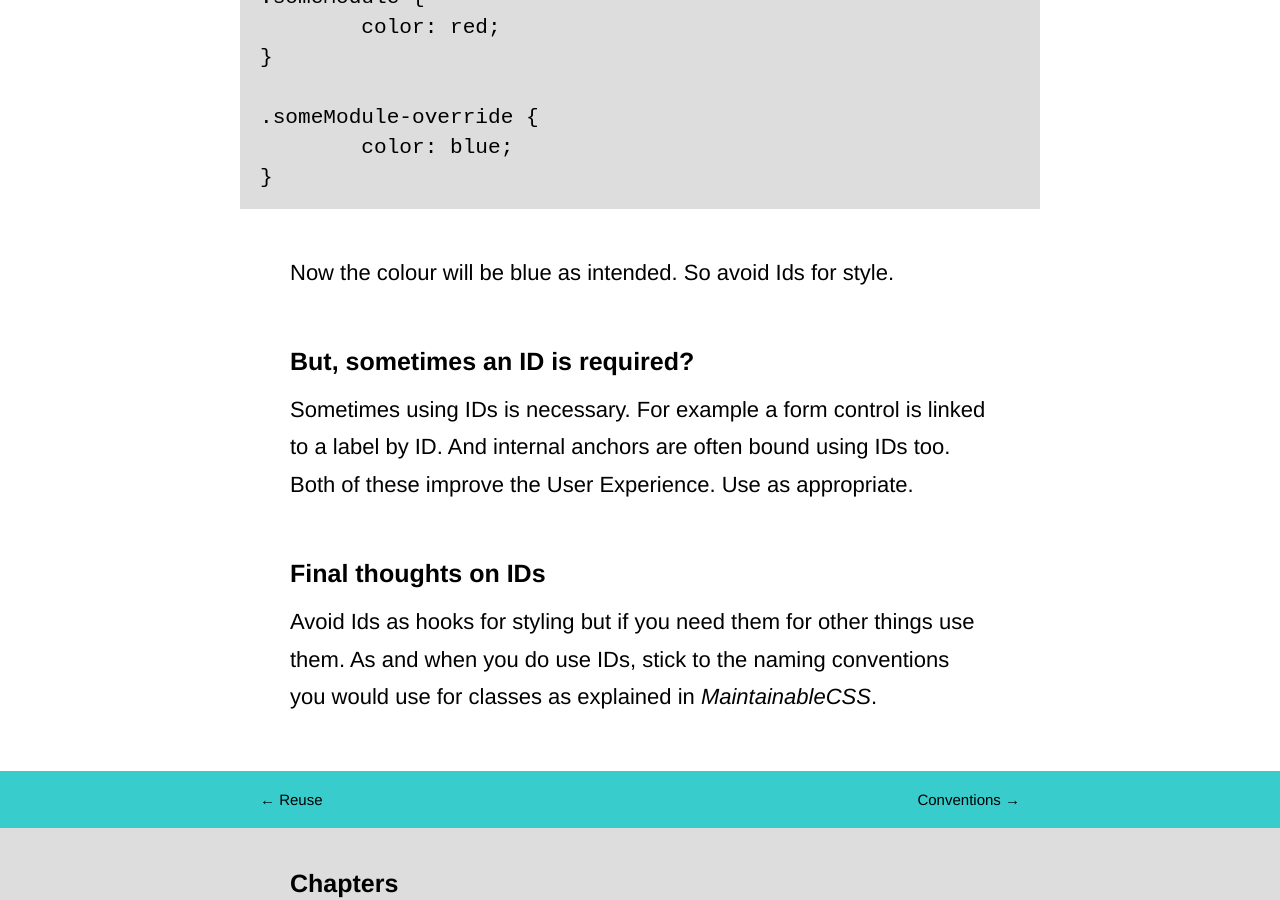
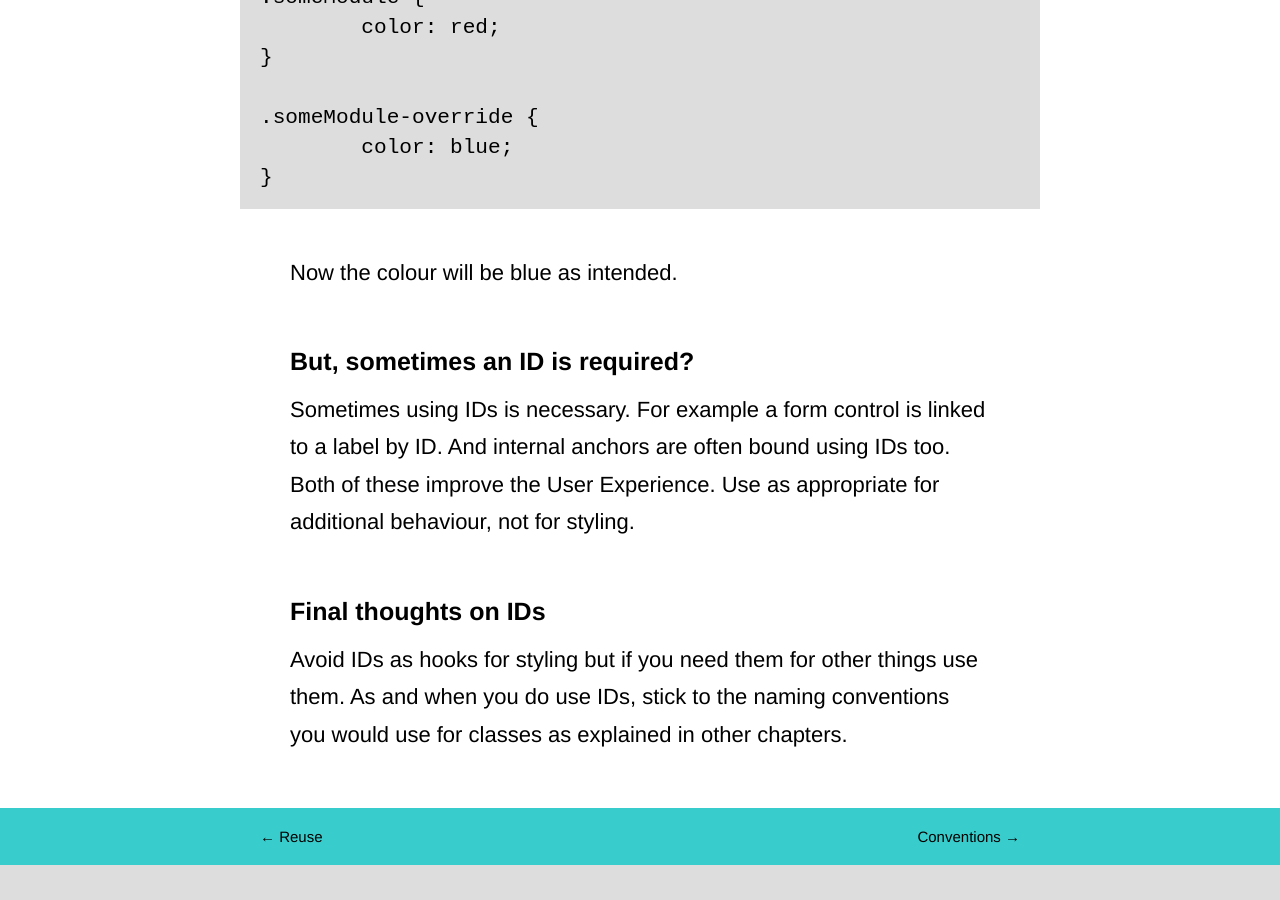
Before and after one commit to adamsilver/maintainablecss.com-jekyll, a Jekyll site: the page built from _chapters/04-ids.md, in a window 1280 px wide and 900 px high, scrolled down 1166 px. Built offline with Jekyll 4.4.1, drawn with Linux system fonts in a browser that asks for light colours; some of the changed text lies outside the part shown.

Commit message:
Id update

```diff
--- a/_chapters/04-ids.md
+++ b/_chapters/04-ids.md
@@ -31,12 +31,12 @@ If you apply the ID and the class name to the element, the colour will always be
 		color: blue;
 	}
 
-Now the colour will be blue as intended. So avoid Ids for style.
+Now the colour will be blue as intended.
 
 ## But, sometimes an ID is required?
 
-Sometimes using IDs is necessary. For example a form control is linked to a label by ID. And internal anchors are often bound using IDs too. Both of these improve the User Experience. Use as appropriate.
+Sometimes using IDs is necessary. For example a form control is linked to a label by ID. And internal anchors are often bound using IDs too. Both of these improve the User Experience. Use as appropriate for additional behaviour, not for styling.
 
 ## Final thoughts on IDs
 
-Avoid Ids as hooks for styling but if you need them for other things use them. As and when you do use IDs, stick to the naming conventions you would use for classes as explained in *MaintainableCSS*.
+Avoid IDs as hooks for styling but if you need them for other things use them. As and when you do use IDs, stick to the naming conventions you would use for classes as explained in other chapters.
```
Also changed, not shown: other parts of _chapters/04-ids.md (+1 -1 lines).
